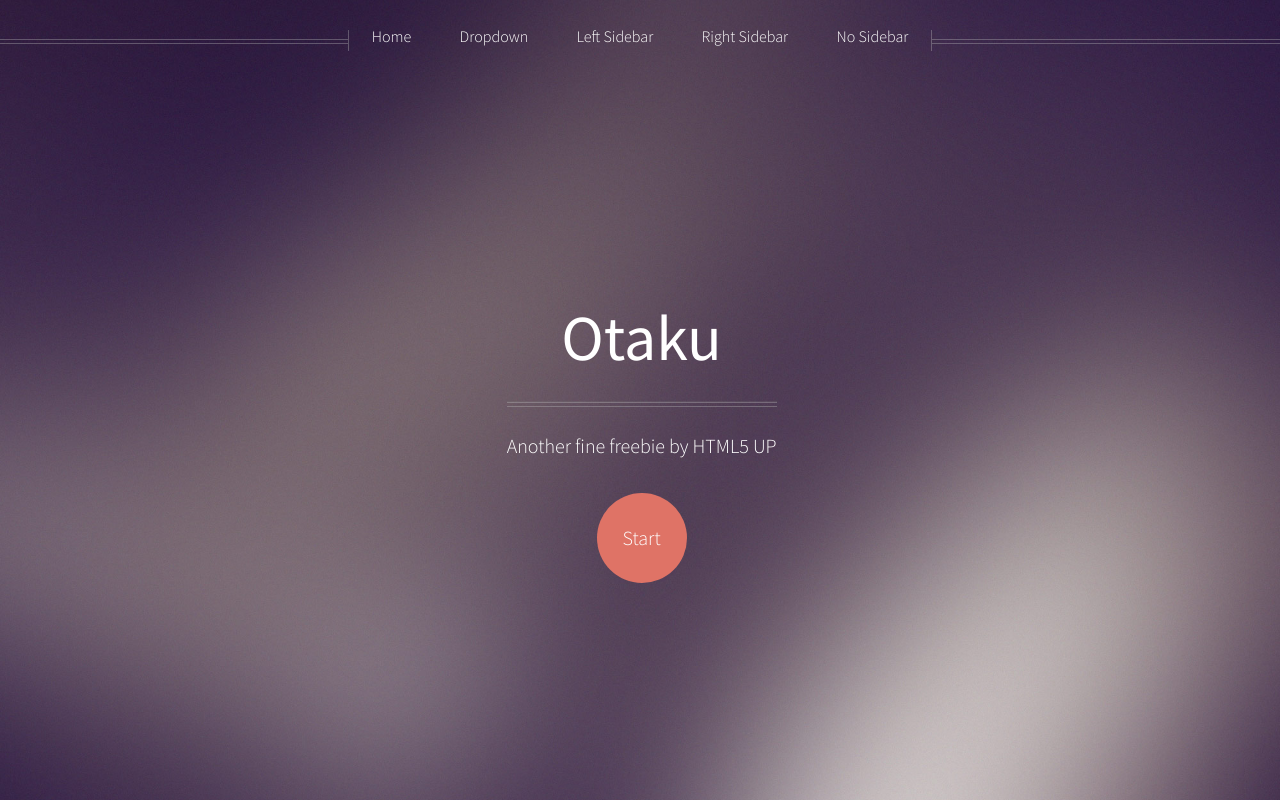
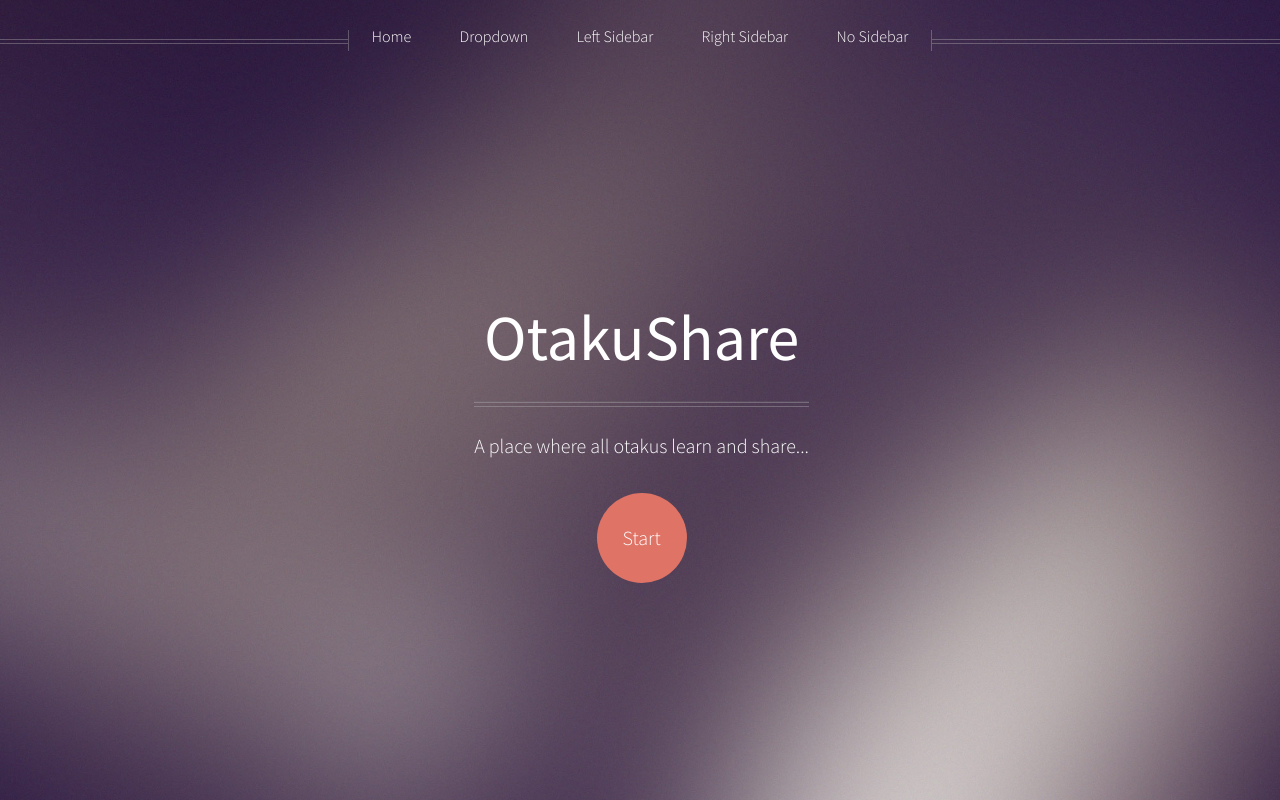
Before and after one commit to at1229/7thgradeweeb.github.io, a plain HTML site: page index.html in a window 1280 px wide. Shown: the top 800 px of the page. Drawn offline with Linux system fonts and the light colour scheme.

Commit message:
change description

```diff
--- a/index.html
+++ b/index.html
@@ -22,9 +22,9 @@
 					<!-- Inner -->
 						<div class="inner">
 							<header>
-								<h1><a href="index.html" id="logo">Otaku</a></h1>
+								<h1><a href="index.html" id="logo">OtakuShare</a></h1>
 								<hr />
-								<p>Another fine freebie by HTML5 UP</p>
+								<p>A place where all otakus learn and share...</p>
 							</header>
 							<footer>
 								<a href="#banner" class="button circled scrolly">Start</a>
```
